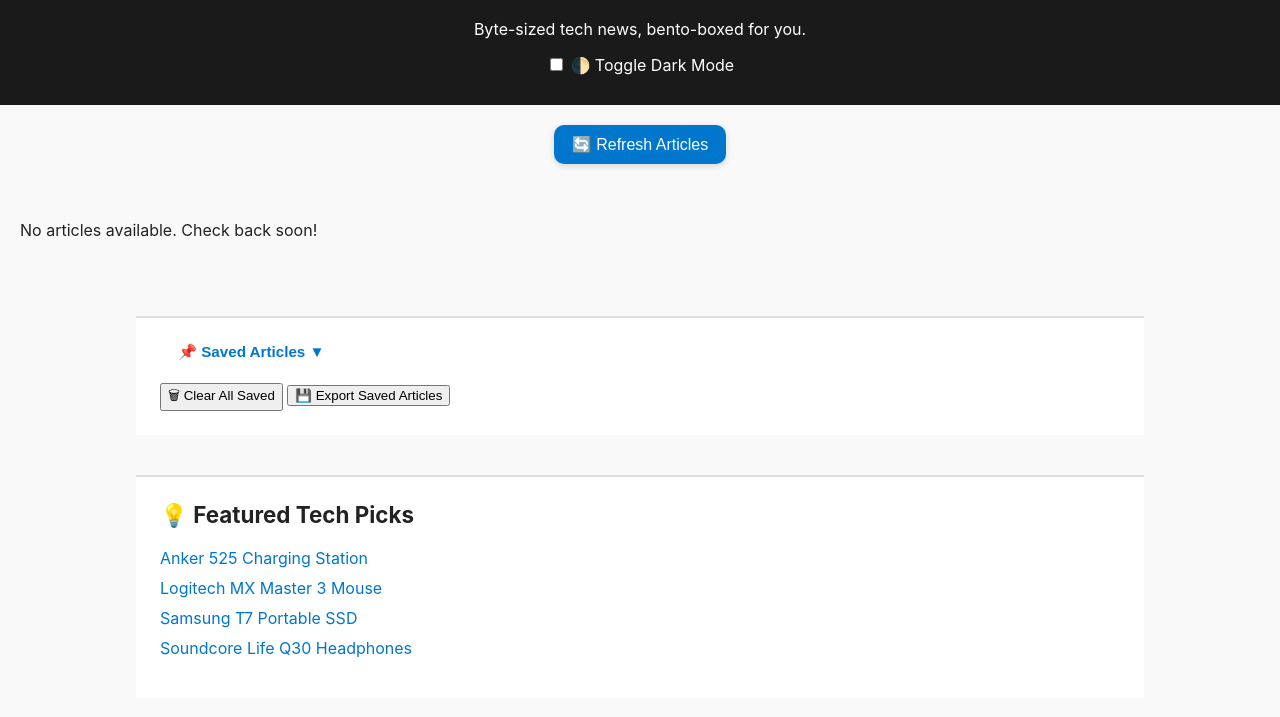
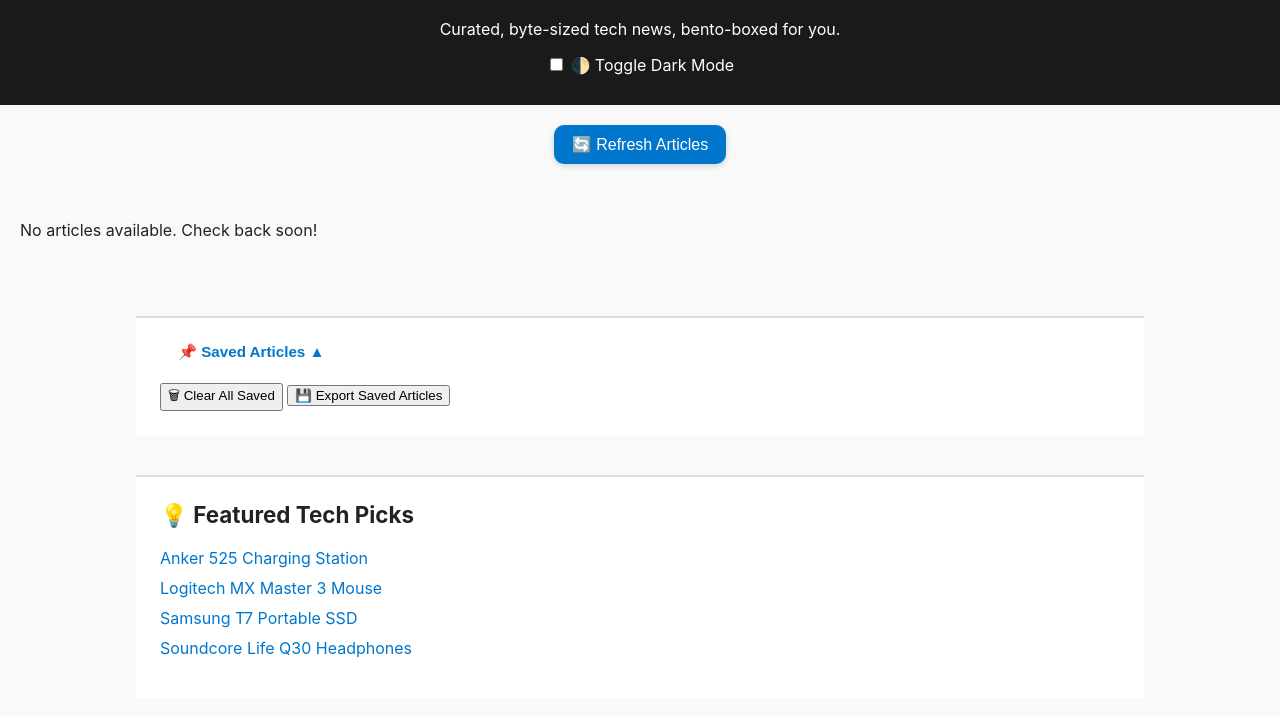
Before and after one commit to byte-bento/bytebento, a plain HTML site: page index.html in a window 1280 px wide. Shown: the part 83-800 px from the top of the page. Drawn offline with Linux system fonts and the light colour scheme; no server answers.

Commit message:
🤼‍♂️ Wrestling with getting buttons to function

```diff
--- a/index.html
+++ b/index.html
@@ -30,7 +30,7 @@
 <body>
   <header>
     <h1>🍱 ByteBento</h1>
-    <p>Byte-sized tech news, bento-boxed for you.</p>
+    <p>Curated, byte-sized tech news, bento-boxed for you.</p>
 
     <div class="theme-toggle">
       <label>
@@ -54,7 +54,7 @@
   <section id="saved-articles">
     <h2>
       <button id="toggle-saved">
-        📌 Saved Articles <span id="toggle-icon">▼</span>
+        📌 Saved Articles <span id="toggle-icon">▲</span>
      </button>
     </h2>
     <div id="saved-container" class="collapsed"></div>
```
